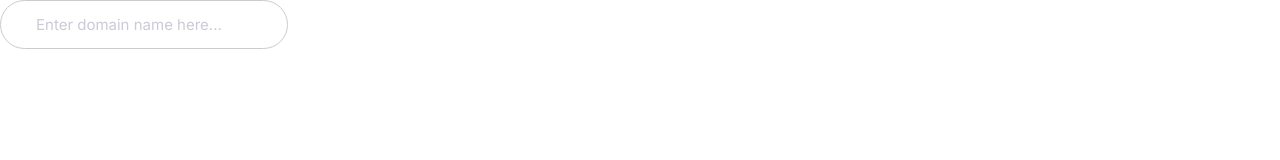
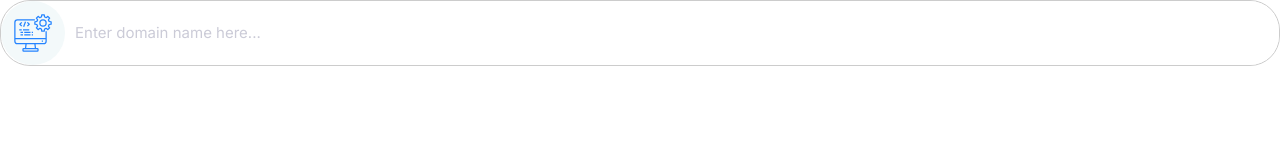
Before and after one commit to KotaIshihara0329/moshify, a plain HTML site: page index.html in a window 1280 px wide. Drawn offline with Linux system fonts and the light colour scheme.

Commit message:
Input groups complete.

```diff
--- a/CSS/style.css
+++ b/CSS/style.css
@@ -4,6 +4,8 @@
     --color-accent: #ff3400;
     --color--headings: #1b0760;
     --color-body: #918ca4;
+    --color-border: #ccc;
+    --border-radius: 30px;
 
 
 }
@@ -274,8 +276,8 @@ a {
 /* Input */
 
 .input {
-    border-radius: 30px;
-    border: 1px solid #ccc ;
+    border-radius: var(--border-radius);
+    border: 1px solid var(--color-border) ;
     color: var(--color--headings);
     font-size: 2rem;
     outline: 0;
@@ -287,6 +289,25 @@ a {
 
 }
 
+.input-group {
+    border: 1px solid var(--color-border);
+    border-radius: var(--border-radius);
+    display: flex;
+}
+
+
+.input-group .input {
+    border: 0;
+    flex-grow: 1;
+    padding: 1.5rem 1rem;
+}
+
+
+.input-group .btn {
+    margin: 4px;
+}
+
+
 @media screen and (min-width: 1024px) {
     .input {
         font-size: 1.5rem;
--- a/index.html
+++ b/index.html
@@ -15,6 +15,18 @@
     <link rel="stylesheet" href="CSS/style.css" />
   </head>
   <body>
-    <input type="text" class="input" placeholder="Enter domain name here..." />
+    <div class="input-group">
+      <span class="icon-container">
+        <svg class="icon icon--primary">
+          <use xlink:href="images/sprite.svg#computer"></use>
+        </svg>
+      </span>
+
+      <input
+        type="text"
+        class="input"
+        placeholder="Enter domain name here..."
+      />
+    </div>
   </body>
 </html>
```
Also changed, not shown: CSS/components/input.html (+7 -0 lines).
